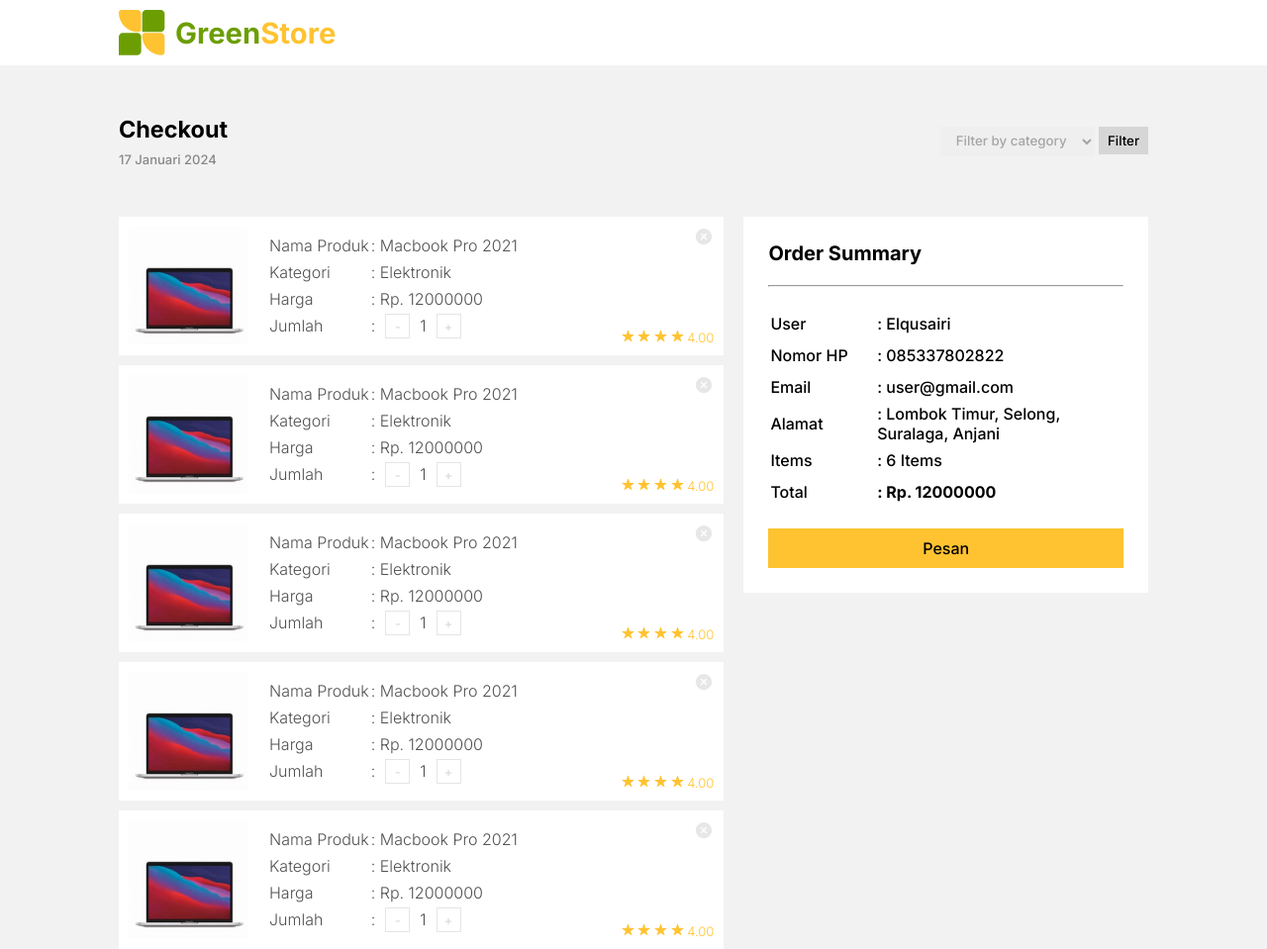
After one commit to ENONGLOSKER/STORE, a Django app: page /checkout/ in a window 1280 px wide. The commit adds this page. Shown: the whole page at 99% size. Run offline with Django 5.2, Linux system fonts and the light colour scheme; data comes from the database, SQL or seed files in the repository; both versions use the stored data as it was after the commit.

Commit message:
add: card and checkout templates

```diff
--- a/greenstore/greenstore/urls.py
+++ b/greenstore/greenstore/urls.py
@@ -16,13 +16,13 @@ Including another URLconf
 """
 from django.contrib import admin
 from django.urls import path
-from greenstore_app.views import index,ProdukCreateView, ProdukListView
+from greenstore_app.views import ProdukCreateView, ProdukListView,CheckoutListView
 from django.conf import settings
 from django.conf.urls.static import static
 
 urlpatterns = [
     path('admin/', admin.site.urls),
-    # path('', index, name='index'),
+    path('checkout/', CheckoutListView.as_view(), name='checkout'),
     path('', ProdukListView.as_view(), name='index'),
     path('produk/create/', ProdukCreateView.as_view(), name='create_produk'),
 ]
--- a/greenstore/greenstore_app/views.py
+++ b/greenstore/greenstore_app/views.py
@@ -47,10 +47,25 @@ class ProdukListView(ListView):
             queryset = queryset.filter(kategori=kategori_filter)
         return queryset
 
-def index(request):
-    produks = Produk.objects.all().order_by('-id')
-    context = {
-        'produk':produks,
-    }
+class CheckoutListView(ListView):
+    model = Produk
+    template_name = 'checkout.html'
+    context_object_name = 'produk'
 
-    return render(request, 'index.html', context)
+    def get_context_data(self, **kwargs):
+        context = super().get_context_data(**kwargs)
+
+        # Mendapatkan semua kategori yang unik
+        context['kategoris'] = Produk.objects.values('kategori').distinct()
+
+        # Menambahkan kategori_filter ke dalam konteks untuk tetap mempertahankan filter
+        context['kategori_filter'] = self.request.GET.get('kategori', '')
+
+        return context
+
+    def get_queryset(self):
+        queryset = Produk.objects.all().order_by('-id')
+        kategori_filter = self.request.GET.get('kategori', '')
+        if kategori_filter:
+            queryset = queryset.filter(kategori=kategori_filter)
+        return queryset
--- /dev/null
+++ b/greenstore/static/css/checkout.css
@@ -0,0 +1,170 @@
+:root {
+--satu: #FFC331;
+--dua: #6C9E03;
+}
+*{
+    margin: 0;
+    padding: 0;
+    box-sizing: border-box;
+    font-family: 'Inter', sans-serif;
+
+}
+body{
+    background-color: #F2F2F2;
+}
+
+/* nabar */
+nav{
+    background-color: rgb(255, 255, 255);
+    display: flex;
+    justify-content: space-between;
+    padding: 10px 120px;
+}
+.logo{
+    /* background-color: rgb(255, 110, 110); */
+    display: flex;
+    align-items: center;
+    gap: 10px;
+    font-size: 25px;
+    font-weight: 400;
+    color: var(--dua);
+}
+span{
+    color:var(--satu) ;
+}
+
+
+/* produk list */
+.container{
+    /* background-color: rgb(204, 248, 197); */
+    margin: 0 120px;
+}
+.container .content1{
+    display: flex;
+    justify-content: space-between;
+    align-items: center;
+    margin: 50px 0;
+}
+.container .content1 .title{
+    font-size: 20px;
+}
+.container .content1 .title p{
+    margin-top: 8px;
+    font-size: 13px;
+    color: rgb(135, 135, 135);
+}
+.container .content1 select{
+    height: 30px;
+    border: none;
+    color: rgb(165, 165, 165);
+    padding: 4px 12px;
+}
+.container .content1 form button{
+    background-color: rgb(214, 214, 214);
+    width: 50px;
+    padding: 6px 8px;
+    border: none;
+    cursor: pointer;
+}
+.container .content1 form button:hover{
+    background-color: var(--satu);
+
+}
+
+.container .content2{
+    display: flex;
+    gap: 20px;
+}
+.content2 .order{
+    display: flex;
+    gap: 10px;
+    flex-direction: column;
+    width: 60%;
+}
+.content2 .order .cart{
+    background-color: rgb(255, 255, 255);
+    padding: 10px;
+    display: flex;
+    gap: 20px;
+    position: relative;
+}
+.content2 .order .cart img{
+    width: 120px;
+    height: 120px;
+}
+.content2 .order .cart .card{
+    display: flex;
+    flex-direction: column;
+    justify-content: space-around;
+    color: rgb(81, 81, 81);
+    font-weight: 100;
+}
+.content2 .order .cart .card table{
+    line-height: 25px;
+}
+.content2 .order .cart .card .qty{
+    display: flex;
+    gap: 10px;
+}
+.content2 .order .cart .card .qty button{
+    width: 25px;
+    height: 25px;
+    background-color: transparent;
+    border: 1px solid rgb(229, 229, 229);
+    color: #dedede;
+}
+.content2 .order .cart .card .qty button:hover{
+    background-color: var(--satu);
+    color: #ffffff;
+    cursor: pointer;
+}
+.content2 .order .cart .card #close{
+    position: absolute;
+    top: 10px;
+    right: 10px;
+    cursor: pointer;
+    color: #e7e7e7;
+    font-size: 20px;
+}
+.content2 .order .cart .card #close:hover{
+    color: rgb(255, 37, 59);
+}
+.content2 .order .cart .card .retings{
+    position: absolute;
+    bottom: 10px;
+    right: 10px;
+    cursor: pointer;
+    color: var(--satu);
+    font-size: 13px;
+}
+
+
+.content2 .summray{
+    width: 40%;
+    height: 50%;
+    background-color: rgb(255, 255, 255);
+    padding: 25px;
+    display: flex;
+    gap: 20px;
+    flex-direction: column;
+    justify-content: space-around;
+
+}
+.content2 .summray h3{
+    font-size: 20px;
+    padding-bottom: 20px;
+}
+.content2 .summray table tr{
+    font-weight: 400;
+    height: 30px;
+}
+.content2 .summray button{
+    height: 40px;
+    font-size: 16px;
+    background-color: var(--satu);
+    border: none;
+    cursor: pointer;
+}
+.content2 .summray button:hover{
+    box-shadow: 3px 2px 25px #f3db9e;
+}
--- /dev/null
+++ b/greenstore/templates/checkout.html
@@ -0,0 +1,287 @@
+<!-- {% load static %} -->
+<!DOCTYPE html>
+<html lang="en">
+<head>
+    <meta charset="UTF-8">
+    <meta name="viewport" content="width=device-width, initial-scale=1.0">
+    <title>Green Store</title>
+    <link rel="preconnect" href="https://fonts.googleapis.com">
+    <link rel="preconnect" href="https://fonts.gstatic.com" crossorigin>
+    <link href="https://fonts.googleapis.com/css2?family=Inter:wght@300;500;600;700;800&display=swap" rel="stylesheet">
+    <link rel="stylesheet" href="{% static 'css/checkout.css' %}">
+
+</head>
+<body>
+    <!-- Modal -->
+
+    <nav>
+        <div class="logo">
+            <img src="{% static 'img/logo.svg' %}" alt="">
+            <h3>Green<span>Store</span></h3>
+        </div>
+        <!-- <button class="primary" onclick="window.dialog.showModal();">Product</button> -->
+        <!-- <a href="">Product</a>-->
+    </nav>
+
+
+
+    <div class="container">
+        <div class="content1">
+            <div class="title">
+                <h3>Checkout</h3>
+                <p>17 Januari 2024</p>
+            </div>
+            <form method="GET" action="{% url 'index' %}">
+                <select name="kategori" id="kategori-filter">
+                    <option value="">Filter by category</option>
+                    {% for kategori in kategoris %}
+                        <option value="{{ kategori.kategori }}" {% if kategori_filter == kategori.kategori %}selected{% endif %}>
+                            {{ kategori.kategori }}
+                        </option>
+                    {% endfor %}
+                </select>
+                <button type="submit">Filter</button>
+            </form>
+
+        </div>
+
+        <div class="content2">
+            <div class="order">
+                <div class="cart">
+                    <img src="{% static 'img/mac.jpeg' %}" alt="">
+                    <div class="card">
+                        <table>
+                            <tr>
+                                <td>Nama Produk</td>
+                                <td>: Macbook Pro 2021</td>
+                            </tr>
+                            <tr>
+                                <td>Kategori</td>
+                                <td>: Elektronik</td>
+                            </tr>
+                            <tr>
+                                <td>Harga</td>
+                                <td>: Rp. 12000000</td>
+                            </tr>
+                            <tr>
+                                <td>Jumlah </td>
+                                <td>
+                                    <div class="qty">:
+                                        <button>-</button>
+                                        <p>1</p>
+                                        <button>+</button>
+                                    </div>
+                                </td>
+                            </tr>
+                        </table>
+
+                        <ion-icon name="close-circle" id="close"></ion-icon>
+                        <div class="retings">
+                         <ion-icon name="star"></ion-icon>
+                         <ion-icon name="star"></ion-icon>
+                         <ion-icon name="star"></ion-icon>
+                         <ion-icon name="star"></ion-icon>
+                         4.00
+                        </div>
+                    </div>
+                </div>
+                <div class="cart">
+                    <img src="{% static 'img/mac.jpeg' %}" alt="">
+                    <div class="card">
+                        <table>
+                            <tr>
+                                <td>Nama Produk</td>
+                                <td>: Macbook Pro 2021</td>
+                            </tr>
+                            <tr>
+                                <td>Kategori</td>
+                                <td>: Elektronik</td>
+                            </tr>
+                            <tr>
+                                <td>Harga</td>
+                                <td>: Rp. 12000000</td>
+                            </tr>
+                            <tr>
+                                <td>Jumlah </td>
+                                <td>
+                                    <div class="qty">:
+                                        <button>-</button>
+                                        <p>1</p>
+                                        <button>+</button>
+                                    </div>
+                                </td>
+                            </tr>
+                        </table>
+
+                        <ion-icon name="close-circle" id="close"></ion-icon>
+                        <div class="retings">
+                         <ion-icon name="star"></ion-icon>
+                         <ion-icon name="star"></ion-icon>
+                         <ion-icon name="star"></ion-icon>
+                         <ion-icon name="star"></ion-icon>
+                         4.00
+                        </div>
+                    </div>
+                </div>
+                <div class="cart">
+                    <img src="{% static 'img/mac.jpeg' %}" alt="">
+                    <div class="card">
+                        <table>
+                            <tr>
+                                <td>Nama Produk</td>
+                                <td>: Macbook Pro 2021</td>
+                            </tr>
+                            <tr>
+                                <td>Kategori</td>
+                                <td>: Elektronik</td>
+                            </tr>
+                            <tr>
+                                <td>Harga</td>
+                                <td>: Rp. 12000000</td>
+                            </tr>
+                            <tr>
+                                <td>Jumlah </td>
+                                <td>
+                                    <div class="qty">:
+                                        <button>-</button>
+                                        <p>1</p>
+                                        <button>+</button>
+                                    </div>
+                                </td>
+                            </tr>
+                        </table>
+
+                        <ion-icon name="close-circle" id="close"></ion-icon>
+                        <div class="retings">
+                         <ion-icon name="star"></ion-icon>
+                         <ion-icon name="star"></ion-icon>
+                         <ion-icon name="star"></ion-icon>
+                         <ion-icon name="star"></ion-icon>
+                         4.00
+                        </div>
+                    </div>
+                </div>
+                <div class="cart">
+                    <img src="{% static 'img/mac.jpeg' %}" alt="">
+                    <div class="card">
+                        <table>
+                            <tr>
+                                <td>Nama Produk</td>
+                                <td>: Macbook Pro 2021</td>
+                            </tr>
+                            <tr>
+                                <td>Kategori</td>
+                                <td>: Elektronik</td>
+                            </tr>
+                            <tr>
+                                <td>Harga</td>
+                                <td>: Rp. 12000000</td>
+                            </tr>
+                            <tr>
+                                <td>Jumlah </td>
+                                <td>
+                                    <div class="qty">:
+                                        <button>-</button>
+                                        <p>1</p>
+                                        <button>+</button>
+                                    </div>
+                                </td>
+                            </tr>
+                        </table>
+
+                        <ion-icon name="close-circle" id="close"></ion-icon>
+                        <div class="retings">
+                         <ion-icon name="star"></ion-icon>
+                         <ion-icon name="star"></ion-icon>
+                         <ion-icon name="star"></ion-icon>
+                         <ion-icon name="star"></ion-icon>
+                         4.00
+                        </div>
+                    </div>
+                </div>
+                <div class="cart">
+                    <img src="{% static 'img/mac.jpeg' %}" alt="">
+                    <div class="card">
+                        <table>
+                            <tr>
+                                <td>Nama Produk</td>
+                                <td>: Macbook Pro 2021</td>
+                            </tr>
+                            <tr>
+                                <td>Kategori</td>
+                                <td>: Elektronik</td>
+                            </tr>
+                            <tr>
+                                <td>Harga</td>
+                                <td>: Rp. 12000000</td>
+                            </tr>
+                            <tr>
+                                <td>Jumlah </td>
+                                <td>
+                                    <div class="qty">:
+                                        <button>-</button>
+                                        <p>1</p>
+                                        <button>+</button>
+                                    </div>
+                                </td>
+                            </tr>
+                        </table>
+
+                        <ion-icon name="close-circle" id="close"></ion-icon>
+                        <div class="retings">
+                         <ion-icon name="star"></ion-icon>
+                         <ion-icon name="star"></ion-icon>
+                         <ion-icon name="star"></ion-icon>
+                         <ion-icon name="star"></ion-icon>
+                         4.00
+                        </div>
+                    </div>
+                </div>
+
+            </div>
+
+            <!-- summary -->
+            <div class="summray">
+                <div class="title">
+                    <h3>Order Summary</h3>
+                    <hr>
+                </div>
+                <table>
+                    <tr>
+                        <td style="width: 30%;">User</td>
+                        <td>: Elqusairi</td>
+                    </tr>
+                    <tr>
+                        <td>Nomor HP</td>
+                        <td>: 085337802822</td>
+                    </tr>
+                    <tr>
+                        <td>Email</td>
+                        <td>: user@gmail.com</td>
+                    </tr>
+                    <tr>
+                        <td>Alamat</td>
+                        <td>: Lombok Timur, Selong, Suralaga, Anjani</td>
+                    </tr>
+                    <tr>
+                        <td>Items</td>
+                        <td>: 6 Items</td>
+                    </tr>
+                    <tr>
+                        <td>Total</td>
+                        <td style="font-weight: bold;">: Rp. 12000000</td>
+                    </tr>
+                </table>
+                <button>Pesan</button>
+            </div>
+
+        </div>
+    </div>
+    <script type="module" src="https://unpkg.com/ionicons@7.1.0/dist/ionicons/ionicons.esm.js"></script>
+    <script nomodule src="https://unpkg.com/ionicons@7.1.0/dist/ionicons/ionicons.js"></script>
+
+    <script src="{% static 'js/jquery.js' %}"></script>
+
+
+</body>
+</html>
```
Also changed, not shown: greenstore/static/css/style.css (+4 -14 lines), greenstore/templates/index.html (+55 -4 lines), greenstore/db.sqlite3, greenstore/templates/mac.jpeg (added).
